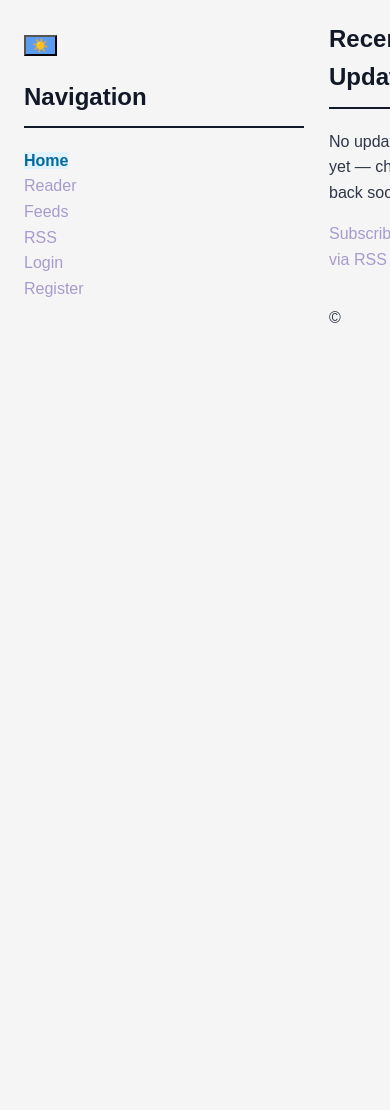
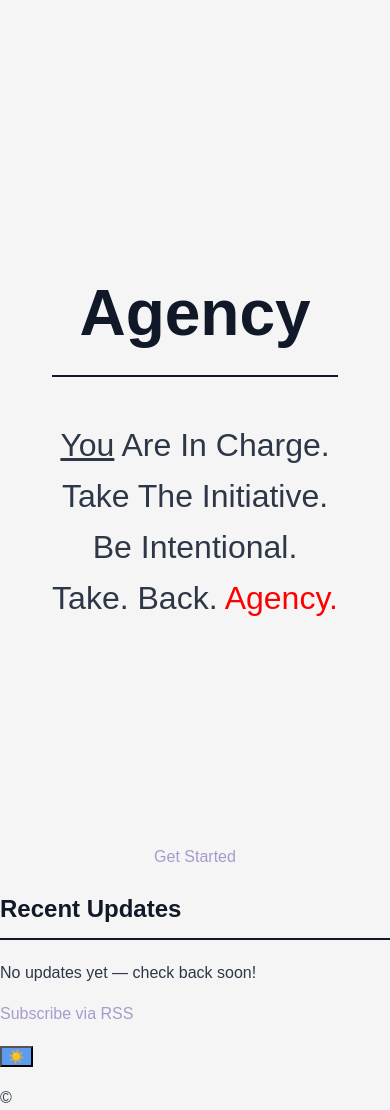
Before and after one commit to kmilanbanda/Agency, a Django app: page / in a window 390 px wide; the page is wider, and only the part inside the window is pictured. Shown: the top 1110 px of that part. Before the commit the page ends 323 px from the top of that part, so only its background shows below. Run offline with Django 5.2, Linux system fonts and the light colour scheme; data that the repository does not hold is empty.

Commit message:
Added proper home page to the site

```diff
--- a/feed/static/feed/css/style.css
+++ b/feed/static/feed/css/style.css
@@ -172,3 +172,12 @@ body {
     background-color: #1e40af;
     color: #bfdbfe;
 }
+
+.hero {
+    height: 100vh;
+    display: flex;
+    justify-content: center;
+    align-items: center;
+    text-align: center;
+    font-size: clamp(2rem, 8vw, 6rem)
+}
--- /dev/null
+++ b/feed/templates/feed/base_stripped.html
@@ -0,0 +1,49 @@
+<!DOCTYPE html>
+<html lang="en">
+<head>
+    <script>
+        (function() {
+            const saved = localStorage.getItem('theme');
+            const prefersDark = window.matchMedia('(prefers-color-scheme: dark)').matches;
+
+            if (saved === 'dark' \\ (!saved && prefersDark)) {
+                document.documentElement.classList.add('dark');
+            }
+        })();
+    </script>
+    <meta charset="UTF-8">
+    <meta name="viewport" content="width=device-width, initial-scale=1.0">
+    <title>{% block title %}Agency{% endblock %}</title>
+    {% load static %}
+    <link rel="stylesheet" href="{% static 'feed/css/style.css' %}">
+    <link rel="alternate" type="application/rss+xml" title="Agency RSS" href="{% url 'feed:rss_feed' %}">
+</head>
+
+<body>
+    <div class="layout">
+        <div class="main-content">
+            <main>
+                {% block content %}
+                {% endblock %}
+            </main>
+
+            <footer>
+                <button id="theme-toggle" aria-label="Toggle dark mode">
+                    <span class="light-icon">☀️</span>
+                    <span class="dark-icon" style="display:none;">🌙</span>
+                </button>
+
+                <p>&copy; {{ 'now'|date:"Y" }}</p>
+            </footer>
+        </div>
+    </div>
+
+    <script>
+        window.HOME_URL = "{% url 'feed:home' %}";
+    </script>
+
+    {% load static %}
+    <script src="{% static 'feed/js/theme-toggle.js' %}"></script>
+    <script src="{% static 'feed/js/shortcuts.js' %}"></script>
+</body>
+</html>
--- a/feed/templates/feed/home.html
+++ b/feed/templates/feed/home.html
@@ -1,8 +1,18 @@
-{% extends 'feed/base.html' %}
+{% extends 'feed/base_stripped.html' %}
 
 {% block title %}Home | Agency{% endblock %}
 
 {% block content %}
+    <div class="hero">
+        <div>
+            <h1>Agency</h1>
+            <span style="text-decoration: underline;">You</span> Are In Charge.<br>Take The Initiative.<br>Be Intentional.<br>Take. Back. <span style="color: red;">Agency.</span>
+        </div>
+    </div>
+    <div style="text-align: center;">
+       <a href="{% url 'feed:reader' %}">Get Started</a>
+    </div>
+
     <h2>Recent Updates</h2>
     {% if recent_entries %}
         <ul class="entry-list">
```
